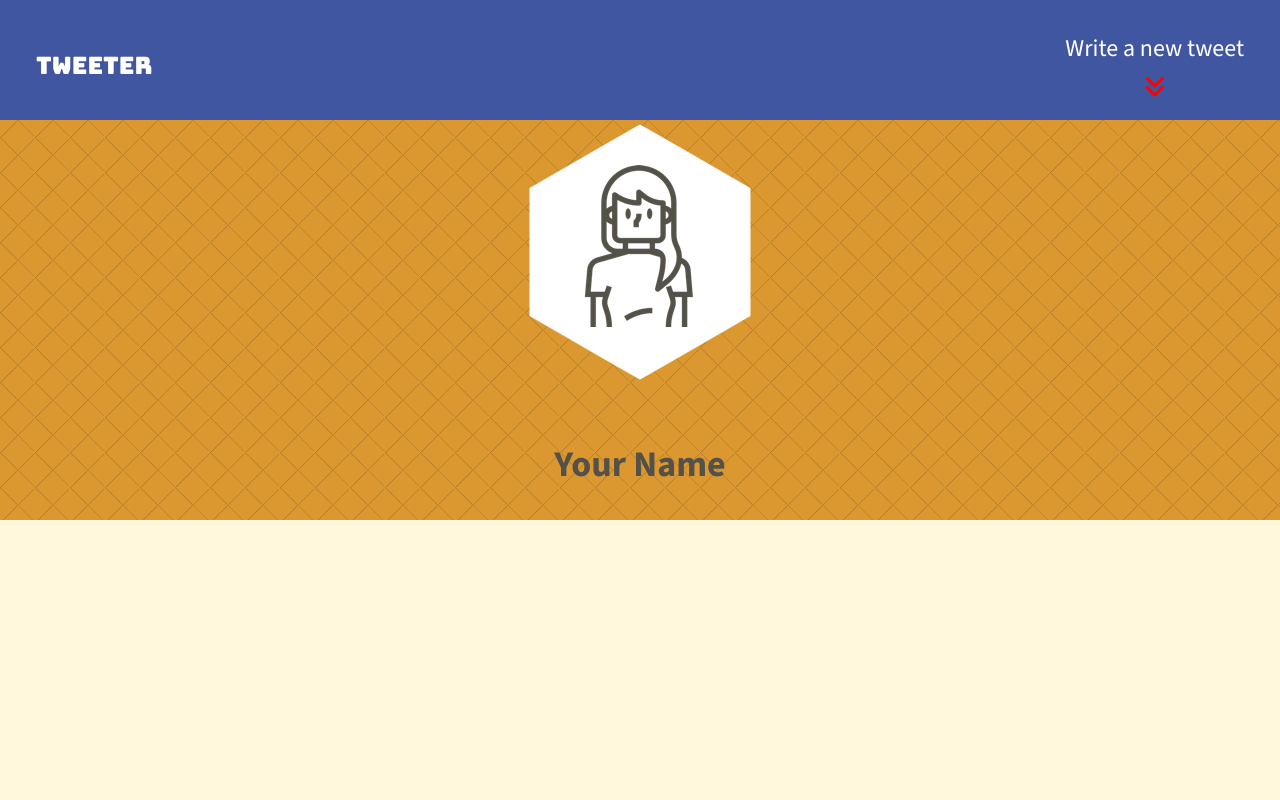
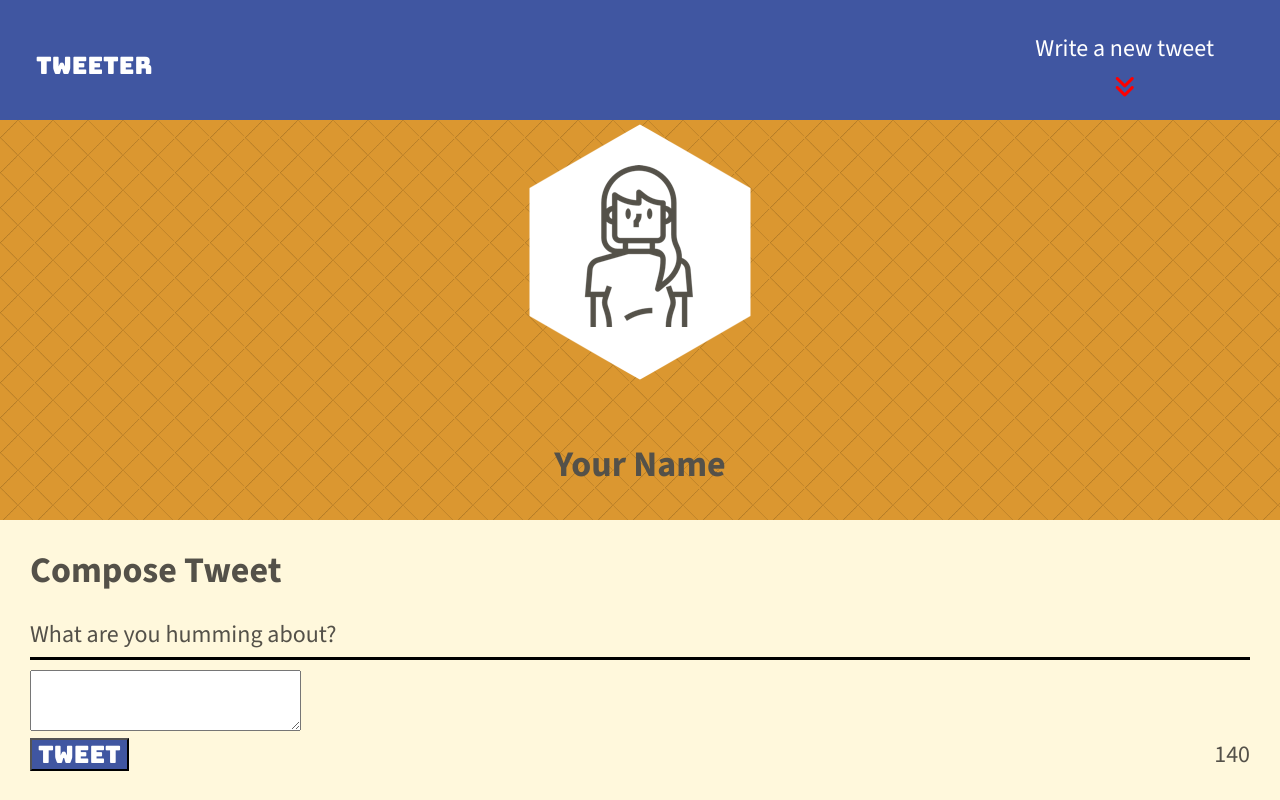
Before and after one commit to yeella905/tweeter, a website: page public/index.html in a window 1280 px wide. Drawn offline with nearby package versions, Linux system fonts and the light colour scheme.

Commit message:
added styling and a new-tweet section

```diff
--- a/public/index.html
+++ b/public/index.html
@@ -10,9 +10,10 @@
     <!-- External CSS -->
     <link rel="stylesheet" href="https://cdnjs.cloudflare.com/ajax/libs/normalize/8.0.1/normalize.min.css" type="text/css" />
 
+    <!-- Fonts -->
     <link rel="preconnect" href="https://fonts.googleapis.com">
-<link rel="preconnect" href="https://fonts.gstatic.com" crossorigin>
-<link href="https://fonts.googleapis.com/css2?family=Bungee&family=Source+Sans+3:ital,wght@0,200..900;1,200..900&display=swap" rel="stylesheet">
+    <link rel="preconnect" href="https://fonts.gstatic.com" crossorigin>
+    <link href="https://fonts.googleapis.com/css2?family=Bungee&family=Source+Sans+3:ital,wght@0,200..900;1,200..900&display=swap" rel="stylesheet">
 
     <!-- Inline CSS or External CSS File -->
     <style>
@@ -28,13 +29,9 @@
 
     <!-- App CSS -->
     <link rel="stylesheet" href="/styles/layout.css" type="text/css" />
-
-
     <link rel="stylesheet" href="/styles/nav.css" type="text/css">
-
-
     <link rel="stylesheet" href="/styles/header.css" type="text/css">
-
+    <link rel="stylesheet" href="/styles/new-tweet.css" type="text/css">
     <!-- External JS -->
     <script src="https://ajax.googleapis.com/ajax/libs/jquery/3.4.1/jquery.min.js"></script>
 
@@ -45,6 +42,7 @@
   <body>
     <!-- Top nav bar (fixed) -->
     <nav>
+
       <span>tweeter</span>
       <span class="new-tweet">
         Write a new tweet
@@ -62,5 +60,16 @@
     </header>
     <!-- Page-specific (main) content here -->
     <main class="container"></main>
+    <section class="new-tweet">
+      <h2>Compose Tweet</h2>
+      <form method="post" action="/tweets">
+        <label for="tweet-text">What are you humming about?</label>
+        <textarea name="text" id="tweet-text"></textarea>
+        <div>
+          <button type="submit">Tweet</button>
+          <output name="counter" class="counter" for="tweet-text">140</output>
+        </div>
+      </form>
+    </section>
   </body>
 </html>
--- /dev/null
+++ b/public/styles/new-tweet.css
@@ -0,0 +1,25 @@
+
+.new-tweet label {
+    display: block; /* Ensure it takes up its own line */
+    border-bottom: 3px solid #000; /* Specify width, style, color */
+    padding-bottom: 8px; /* Optional: Add some space between the text and border */
+    margin-bottom: 10px; /* Optional: Add some space below the border itself */
+  }
+
+.new-tweet button {
+    font-family: 'Bungee', sans-serif;
+    background-color: #4056A1;
+    color: #FFFFFF;
+}
+
+.new-tweet {
+    margin-left: 30px;
+    margin-right: 30px;
+}
+
+.new-tweet div {
+    display: flex;
+    justify-content: space-between;
+    align-items: center;
+    /* If you want specific adjustments for the div */
+}
--- a/server/data-files/initial-tweets.json
+++ b/server/data-files/initial-tweets.json
@@ -8,7 +8,7 @@
     "content": {
       "text": "If I have seen further it is by standing on the shoulders of giants"
     },
-    "created_at": 1738251870577
+    "created_at": 1738259077604
   },
   {
     "user": {
@@ -19,6 +19,6 @@
     "content": {
       "text": "Je pense , donc je suis"
     },
-    "created_at": 1738338270577
+    "created_at": 1738345477604
   }
 ]
```
